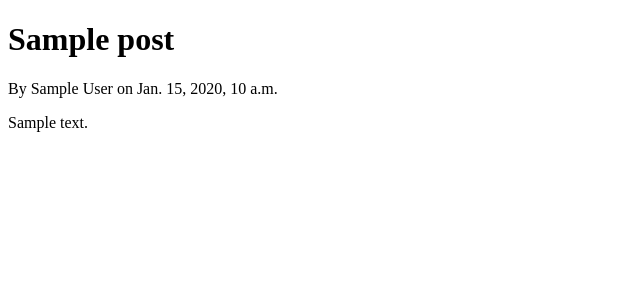
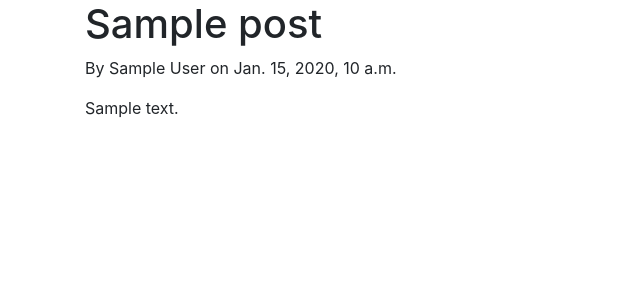
Before and after one commit to rinadsohail/project, a Django app: template vegify/main/templates/main/home.html in a window 1280 px wide. Shown: the top 300 px of the page, without its empty margins (0-640 px from the left). Run offline with Django 4.2, Linux system fonts and the light colour scheme; the template is opened without the code that fills it: most values are stand-ins (such as "Sample title", 1, 10 or a date in 2020); parts of the project's set-up code (start-up, migrations or seed data) failed here and were passed over; some libraries are stand-ins or nearby versions.

Commit message:
added bootstrap edit to base.html

```diff
--- a/vegify/main/templates/main/base.html
+++ b/vegify/main/templates/main/base.html
@@ -1,6 +1,13 @@
 <!DOCTYPE html>
 <html lang="en">
 <head>
+     <!-- Required meta tags -->
+     <meta charset="utf-8">
+     <meta name="viewport" content="width=device-width, initial-scale=1, shrink-to-fit=no">
+
+     <!-- Bootstrap CSS -->
+     <link rel="stylesheet" href="https://cdn.jsdelivr.net/npm/bootstrap@4.0.0/dist/css/bootstrap.min.css" integrity="sha384-Gn5384xqQ1aoWXA+058RXPxPg6fy4IWvTNh0E263XmFcJlSAwiGgFAW/dAiS6JXm" crossorigin="anonymous">
+
     {% if title %}
     <title>Django Main - {{ title }}</title>
     {% else %}
@@ -8,6 +15,15 @@
     {% endif %}
 </head>
 <body>
-    {% block content %} {% endblock %}
+    <div class="container">
+        {% block content %} {% endblock %}
+    <!-- Optional JavaScript -->
+    </div>
+
+    <!-- Optional JavaScript -->
+    <!-- jQuery first, then Popper.js, then Bootstrap JS -->
+    <script src="https://code.jquery.com/jquery-3.2.1.slim.min.js" integrity="sha384-KJ3o2DKtIkvYIK3UENzmM7KCkRr/rE9/Qpg6aAZGJwFDMVNA/GpGFF93hXpG5KkN" crossorigin="anonymous"></script>
+    <script src="https://cdn.jsdelivr.net/npm/popper.js@1.12.9/dist/umd/popper.min.js" integrity="sha384-ApNbgh9B+Y1QKtv3Rn7W3mgPxhU9K/ScQsAP7hUibX39j7fakFPskvXusvfa0b4Q" crossorigin="anonymous"></script>
+    <script src="https://cdn.jsdelivr.net/npm/bootstrap@4.0.0/dist/js/bootstrap.min.js" integrity="sha384-JZR6Spejh4U02d8jOt6vLEHfe/JQGiRRSQQxSfFWpi1MquVdAyjUar5+76PVCmYl" crossorigin="anonymous"></script>
 </body>
 </html>
```
